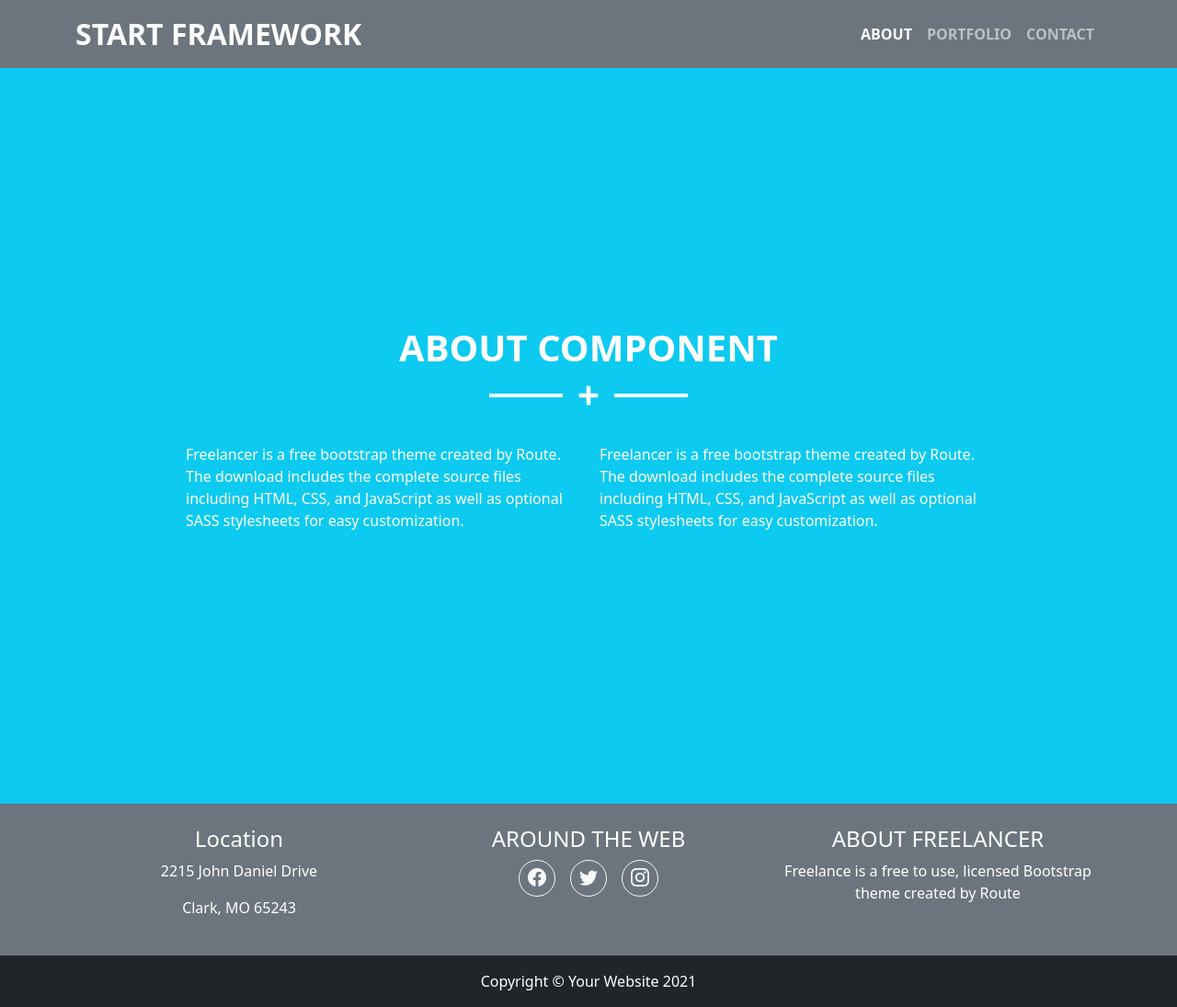
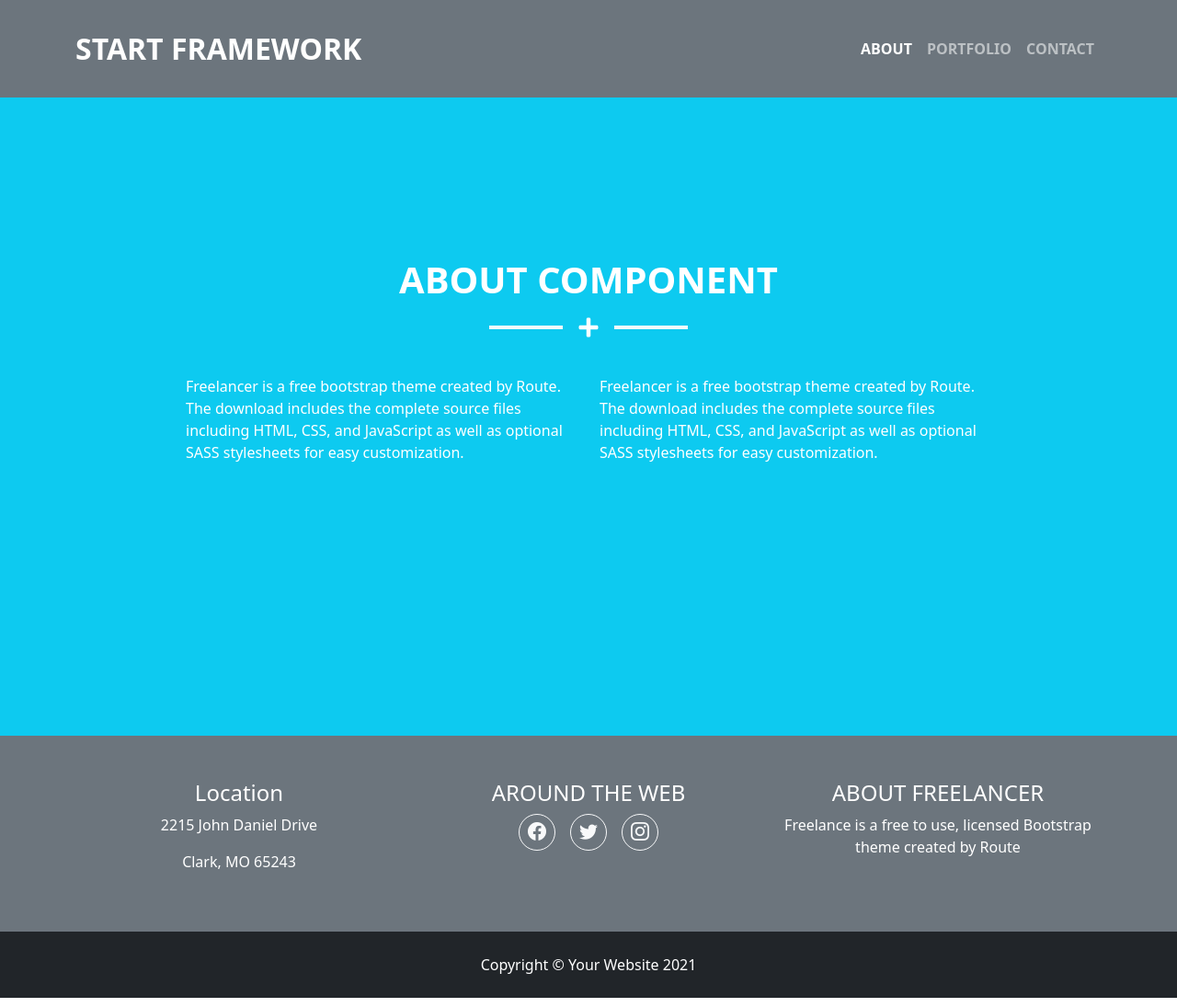
Before and after one commit to MoatazJS/React-Routing, a React (Vite) app: page / in a window 1280 px wide. Shown: the whole page at 92% size. Built offline with nearby package versions, Linux system fonts and the light colour scheme.

Commit message:
slight changes

```diff
--- a/src/Footer.jsx
+++ b/src/Footer.jsx
@@ -3,7 +3,7 @@ import React from "react";
 export default function Footer() {
   return (
     <>
-      <footer className="bg-secondary text-white py-4">
+      <footer className="bg-secondary text-white py-5">
         <div className="container">
           <div className="row text-center">
             <div className="col-md-4 mb-4 mb-md-0">
@@ -52,7 +52,7 @@ export default function Footer() {
           </div>
         </div>
       </footer>
-      <div className=" text-white text-center p-3 bg-dark">
+      <div className=" text-white text-center p-3 bg-dark py-4">
         <p className="mb-0">Copyright © Your Website 2021</p>
       </div>
     </>
--- a/src/Navbar.jsx
+++ b/src/Navbar.jsx
@@ -3,7 +3,7 @@ import React from "react";
 export default function Navbar() {
   return (
     <>
-      <nav className="navbar navbar-expand-lg navbar-dark bg-secondary text-white">
+      <nav className="navbar navbar-expand-lg navbar-dark bg-secondary text-white fixed-top py-4">
         <div className="container">
           <a className="navbar-brand fs-2 fw-bold" href="#">
             START FRAMEWORK
```
